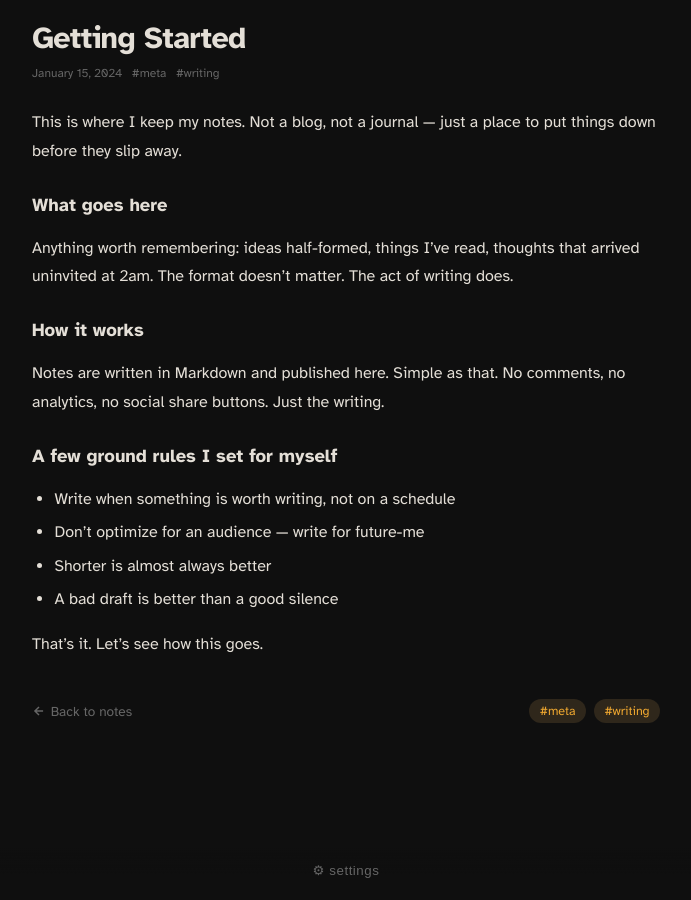
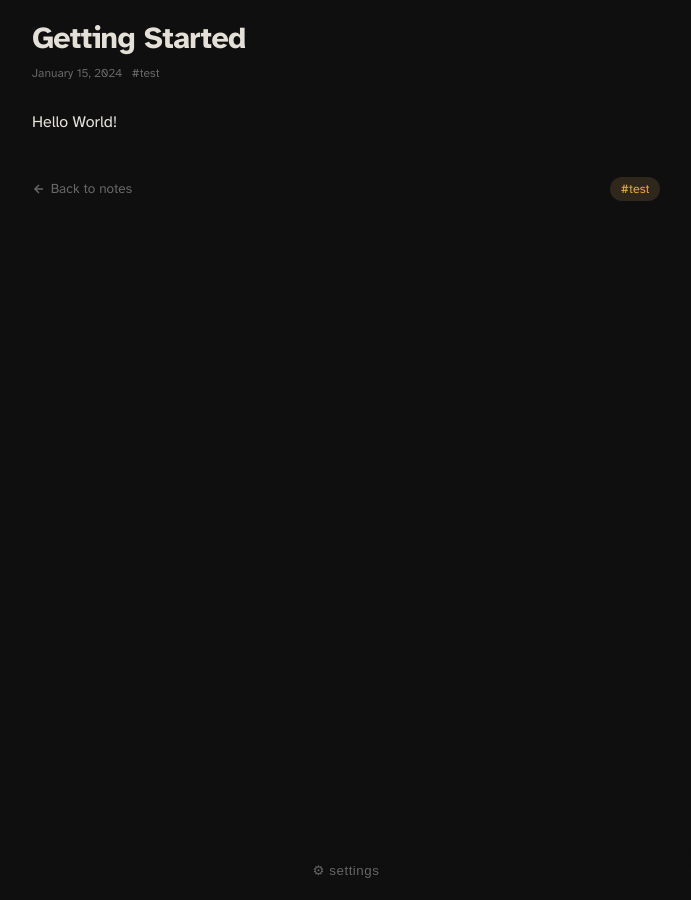
Before and after one commit to samar1h/notes, a Jekyll site: the page built from _posts/2024-01-15-getting-started.md, in a window 1280 px wide. Shown: the whole page, without its empty margins (294-985 px from the left). Built offline with Jekyll 4.4.1, drawn with Linux system fonts in a browser that asks for light colours.

Commit message:
Update 2024-01-15-getting-started.md

```diff
--- a/_posts/2024-01-15-getting-started.md
+++ b/_posts/2024-01-15-getting-started.md
@@ -2,24 +2,7 @@
 layout: note
 title: Getting Started
 date: 2024-01-15
-tags: [meta, writing]
+tags: [test]
 ---
 
-This is where I keep my notes. Not a blog, not a journal — just a place to put things down before they slip away.
-
-## What goes here
-
-Anything worth remembering: ideas half-formed, things I've read, thoughts that arrived uninvited at 2am. The format doesn't matter. The act of writing does.
-
-## How it works
-
-Notes are written in Markdown and published here. Simple as that. No comments, no analytics, no social share buttons. Just the writing.
-
-## A few ground rules I set for myself
-
-- Write when something is worth writing, not on a schedule
-- Don't optimize for an audience — write for future-me
-- Shorter is almost always better
-- A bad draft is better than a good silence
-
-That's it. Let's see how this goes.
+Hello World!
```
